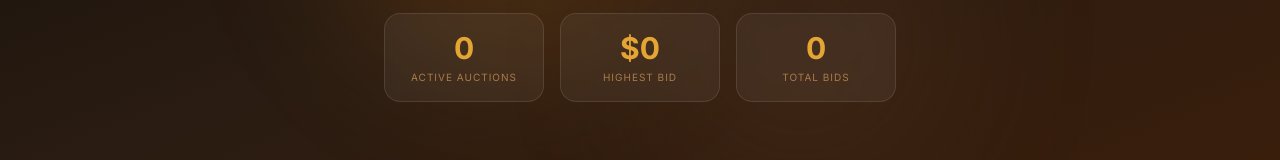
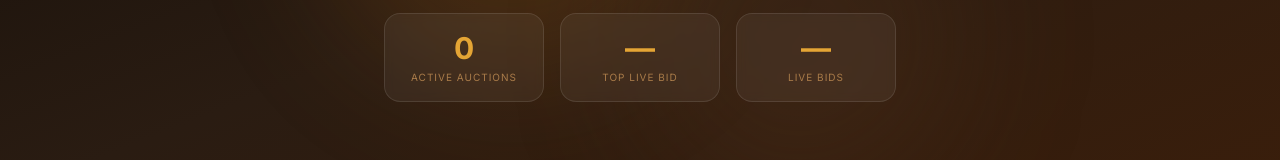
Before and after one commit to bennycive/pictures_frontned, a React (Vite) app: page /auctions in a window 1280 px wide. Shown: the part 370-530 px from the top of the page. Built offline with nearby package versions, Linux system fonts and the light colour scheme; no server answers; a web font is replaced by a local one.

Commit message:
auctions updates

```diff
--- a/src/api/types.ts
+++ b/src/api/types.ts
@@ -60,6 +60,7 @@ export interface Auction {
   status: 'pending' | 'live' | 'ended' | 'cancelled';
   winner_name: string;
   total_bids: number;
+  unique_bidders: number;
   top_bids: string;
   seconds_remaining: string;
   created_at: string;
--- a/src/pages/landing/AuctionsPublicPage.tsx
+++ b/src/pages/landing/AuctionsPublicPage.tsx
@@ -146,17 +146,23 @@ function AuctionCard({ auction, displayCurrency, currencies }: {
         {isLive && <Countdown endTime={auction.end_time} status={auction.status} />}
 
         {/* Price + bids */}
-        <div className="flex items-center justify-between pt-1 border-t border-earth-50">
+        <div className="flex items-center justify-between pt-2 border-t border-earth-100">
           <div>
             <p className="text-[10px] text-earth-400 uppercase tracking-wide font-medium">
-              {auction.current_price ? 'Current Bid' : 'Starting Bid'}
+              {auction.total_bids > 0 ? 'Current Bid' : 'Starting Bid'}
             </p>
-            <p className="font-bold text-primary-700 text-base">{displayPrice}</p>
+            <p className="font-bold text-primary-700 text-lg leading-tight">{displayPrice}</p>
           </div>
-          <div className="flex items-center gap-1 text-earth-500">
-            <TrendingUp size={13} className="text-primary-400" />
-            <span className="text-sm font-semibold">{auction.total_bids}</span>
-            <span className="text-xs text-earth-400">bids</span>
+          <div className="flex flex-col items-end gap-0.5">
+            <div className="flex items-center gap-1">
+              <TrendingUp size={12} className="text-primary-400" />
+              <span className="text-sm font-bold text-earth-800">{auction.total_bids}</span>
+              <span className="text-xs text-earth-400">bid{auction.total_bids !== 1 ? 's' : ''}</span>
+            </div>
+            <div className="flex items-center gap-1">
+              <span className="text-sm font-semibold text-earth-600">{auction.unique_bidders ?? 0}</span>
+              <span className="text-xs text-earth-400">bidder{(auction.unique_bidders ?? 0) !== 1 ? 's' : ''}</span>
+            </div>
           </div>
         </div>
       </div>
@@ -183,10 +189,12 @@ export function AuctionsPublicPage() {
   // Stats for hero
   const liveAuctions  = useMemo(() => auctions.filter(a => a.status === 'live'), [auctions]);
   const highestBid    = useMemo(() => {
-    const prices = liveAuctions.map(a => parseFloat(a.current_price || a.start_price || '0'));
-    return prices.length ? Math.max(...prices) : 0;
+    const prices = liveAuctions
+      .filter(a => a.total_bids > 0 && a.current_price)
+      .map(a => parseFloat(a.current_price));
+    return prices.length ? Math.max(...prices) : null;
   }, [liveAuctions]);
-  const totalBids     = useMemo(() => auctions.reduce((s, a) => s + (a.total_bids || 0), 0), [auctions]);
+  const totalBids     = useMemo(() => liveAuctions.reduce((s, a) => s + (a.total_bids || 0), 0), [liveAuctions]);
 
   // Filter + sort
   const visible = useMemo(() => {
@@ -234,8 +242,8 @@ export function AuctionsPublicPage() {
           <div className="grid grid-cols-3 gap-4 max-w-lg mx-auto">
             {[
               { value: liveAuctions.length, label: 'Active Auctions' },
-              { value: `$${highestBid.toLocaleString()}`, label: 'Highest Bid' },
-              { value: totalBids, label: 'Total Bids' },
+              { value: highestBid !== null ? `$${highestBid.toLocaleString()}` : '—', label: 'Top Live Bid' },
+              { value: totalBids || '—', label: 'Live Bids' },
             ].map(({ value, label }) => (
               <div key={label} className="bg-white/5 border border-white/10 rounded-2xl px-4 py-4 backdrop-blur-sm">
                 <p className="text-2xl sm:text-3xl font-bold text-primary-400">{value}</p>
```
